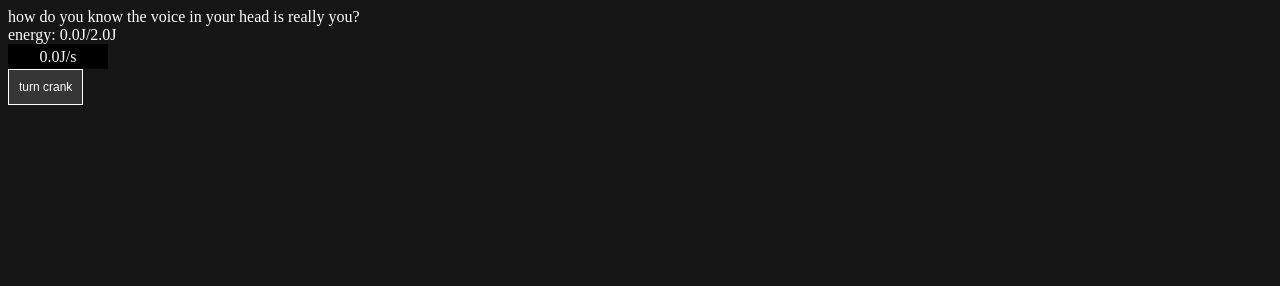
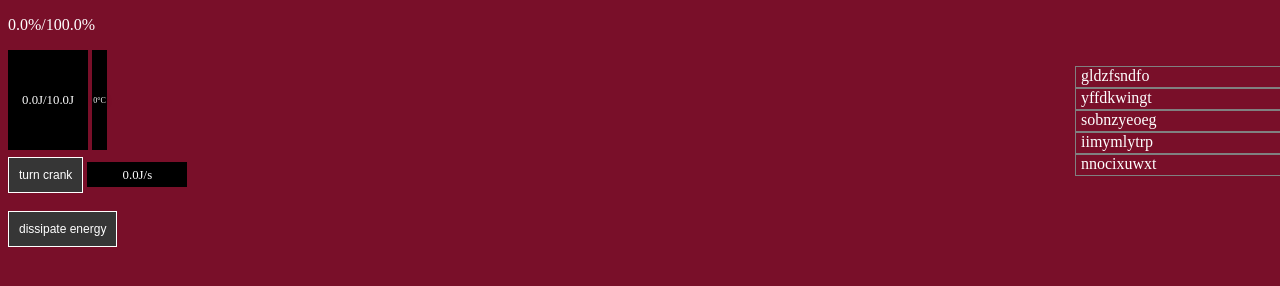
Before and after one commit to alfredoow/crank, a plain HTML site: page index.html in a window 1280 px wide. Drawn offline with Linux system fonts and the light colour scheme.

Commit message:
Add files via upload

```diff
--- a/index.html
+++ b/index.html
@@ -7,18 +7,39 @@
 
   <script src="script.js"></script>
   <script src="jmath.js"></script>
+  <script src="toughts.js"></script>
 </head>
 
 <body>
-  <span id="debug">0</span></br>
-  <span>energy: </span><span class="battery" id="total_energy">0.0J/0.0J</span></br>
+  <p id="debug">NaN</p>
 
-  <div id="energy-bar" class="progress-container">
-    <div class="progress-bar"></div>
-    <div class="progress-text">0.2J/0.5J</div>
+  <div id="batery-div">
+    <div id="battery-bar" class="vprogress-container">
+      <div class="vprogress-bar"></div>
+      <div class="vprogress-text">0.0J/0.0J</div>
+    </div>
+
+    <div id="temp-bar" class="vprogress-container">
+      <div id="temp-bar-fill" class="vprogress-bar"></div>
+      <div class="vprogress-text">0°C</div>
+    </div>
   </div>
 
-  <button class="default-btn" id="energy-btn" onclick="turnCrank()">turn crank</button>
+  <div id="crank-div">
+    <button class="default-btn" id="energy-btn" onclick="turnCrank()">turn crank</button>
+
+    <div id="energy-bar" class="progress-container">
+      <div class="progress-bar"></div>
+      <div class="progress-text">0.0J/0.0J</div>
+    </div>
+  </div>
+
+
+  <br>
+
+  <button class="default-btn" onclick="dissipateEnergy()">dissipate energy</button>
+
+  <ul id="notifications"></ul>
 </body>
 
 </html>
--- a/script.js
+++ b/script.js
@@ -1,4 +1,4 @@
-max_energy = 2;
+max_energy = 10;
 energy = 0;
 
 crank_force = 0.35;
@@ -8,21 +8,49 @@ friction = 0.965;
 max_force = 1;
 force = 0;
 
+temp = 0;
+max_temp = 50;
+
 lastFrame = 0;
 nowFrame = 0;
+
+let logs = [];
 
 window.onblur = function () {
   force = 0;
   kforce = 0;
 };
 
+function start() {
+  let empty_log
+
+  for (let i=0;i<5;i++) {
+    empty_log = document.createElement("li");
+    logs[i] = empty_log;
+    notifications.appendChild(empty_log);
+  }
+}
+
 function update(dt) {
+  let notifications = document.getElementById("notifications");
+  document.getElementById("debug").innerHTML = ((temp / max_temp) * 100).toFixed(1) + "%/" + ((1 - (temp / max_temp)) * 100).toFixed(1) + "%";
+
   let energy_bar = document.getElementById("energy-bar").querySelector(".progress-bar");
   let energy_bar_text = document.getElementById("energy-bar").querySelector(".progress-text");
   let energy_btn = document.getElementById("energy-btn");
 
-  document.getElementById("total_energy").innerHTML = energy.toFixed(1) + "J/" + max_energy.toFixed(1) + "J";
-  document.getElementById("debug").innerHTML = "how do you know the voice in your head is really you?";
+  let battery_bar = document.getElementById("battery-bar").querySelector(".vprogress-bar");
+  let battery_text = document.getElementById("battery-bar").querySelector(".vprogress-text");
+
+  let temp_bar = document.getElementById("temp-bar").querySelector(".vprogress-bar");
+  let temp_text = document.getElementById("temp-bar").querySelector(".vprogress-text");
+
+  battery_bar.style.height = (energy / max_energy) * 100 + "%";
+  battery_text.innerHTML = energy.toFixed(1) + "J/" + max_energy.toFixed(1) + "J";
+
+  temp_bar.style.height = (temp / max_temp) * 100 + "%";
+  temp_bar.style.backgroundColor = "rgb(" + (temp / max_temp) * 510 + "," + (1.25 - (temp / max_temp)) * 255 + ",0)";
+  temp_text.innerHTML = Math.round(temp) + "°C";
 
   energy_bar.style.width = (force / max_force) * 100 + "%";
   energy_bar_text.innerHTML = force.toFixed(1) + "J/s";
@@ -38,21 +66,58 @@ function update(dt) {
   }
 
   energy += force * dt;
+  temp += force * 10 * dt;
+
   energy = jclamp(energy, 0, max_energy);
-
-  if (energy == max_energy) {
-    energy_btn.disabled = true;
-  }else{
-    energy_btn.disabled = false;
-  }
+  temp = jclamp(temp, 0, max_temp);
 }
 
+function add_log(message) {
+  let new_log = document.createElement("li");
+  new_log.innerHTML = message;
+
+  notifications.removeChild(logs[0]);
+  logs = reorganize_logs(logs, new_log);
+
+  notifications.appendChild(new_log);
+}
+
+function reorganize_logs(log_arr, new_log) {
+  for (let i = 0; i < log_arr.length;i++) {
+    if (i != 4) {
+      log_arr[i] = log_arr[i+1];
+    }else{
+      log_arr[i] = new_log;
+    }
+  }
+
+  return log_arr;
+}
+
+function rndstring(length) {
+  let result = '';
+  const characters = 'abcdefghijklmnopqrstuvwxyz';
+  const charactersLength = characters.length;
+  let counter = 0;
+  while (counter < length) {
+    result += characters.charAt(Math.floor(Math.random() * charactersLength));
+    counter += 1;
+  }
+  return result;
+}
+
+let startOnce = true;
+
 window.setInterval(function() {
-  t_sec++;
+  add_log(rndstring(10));
 }, 1000)
 
 window.setInterval(function() {
   delta = (new Date().getTime() - lastFrame) / 1000;
+  if (startOnce) {
+    start();
+    startOnce = false;
+  }
   update(delta);
   lastFrame = new Date().getTime();
 }, 16);
@@ -60,3 +125,8 @@ window.setInterval(function() {
 function turnCrank() {
   kforce += crank_force;
 }
+
+function dissipateEnergy() {
+  add_log(toughts[Math.floor(Math.random() * toughts.length)]);
+  energy = 0;
+}
--- a/style.css
+++ b/style.css
@@ -1,13 +1,12 @@
 body {
   color: white;
-  background-color: #161616
+  background-color: rgb(121, 15, 41);
 }
 
 .default-btn {
   background-color: #363636;
   border: 1px solid white;
   color: white;
-  opacity: 1;
   padding: 10px 10px;
   text-align: center;
   text-decoration: none;
@@ -16,13 +15,11 @@ body {
 }
 
 .default-btn:hover {
-  opacity: 1;
   background-color: #525252;
   box-shadow: 1px 1px 5px black;
 }
 
 .default-btn:active {
-  opacity: 1;
   background-color: #363636;
   box-shadow: none;
 }
@@ -30,10 +27,6 @@ body {
 .default-btn:disabled {
   opacity: 0.6;
   pointer-events: none;
-}
-
-.default-btn:focus {
-  outline: none;
 }
 
 .progress-container {
@@ -51,12 +44,74 @@ body {
 }
 
 .progress-container .progress-text {
+  position: absolute;
+  text-align: center;
+  right: 0;
+  left: 0;
+  top: 50%;
+  transform: translateY(-50%);
+  color: rgb(255, 255, 255);
+  text-shadow: 1px 1px 5px black;
+  font-size: 80%;
+}
+
+div .progress-container {
+  display: inline-block;
+  top:8px;
+}
+
+div .vprogress-container {
+  display: inline-block;
+}
+
+.vprogress-container {
+  height: 100px;
+  width: 80px;
+  background-color: #000000;
+  position: relative;
+}
+
+.vprogress-container .vprogress-bar {
+  position: absolute;
+  height: 50%;
+  width: 100%;
+  bottom:0;
+  background-color: #51ff8b;
+}
+
+.vprogress-container .vprogress-text {
+  position: absolute;
+  text-align: center;
+  right: 0;
+  left: 0;
+  top: 50%;
+  transform: translateY(-50%);
+  color: rgb(255, 255, 255);
+  text-shadow: 1px 1px 5px black;
+  font-size: 80%;
+}
+
+#notifications {
   position:absolute;
-  text-align: center;
-  right:0;
-  left:0;
-  top:50%;
-  transform: translateY(-50%);
-  color:rgb(255, 255, 255);
-  text-shadow: 1px 1px 5px black;
+  width:200px;
+  height:20px;
+  top:50px;
+  right:5px;
 }
+
+#notifications li {
+  list-style-type: none;
+  min-height:100%;
+  width:100%;
+  padding-left:5px;
+  color:white;
+  border:grey solid 1px;
+}
+
+#temp-bar {
+  width:15px;
+}
+
+#temp-bar .vprogress-text {
+  font-size:50%;
+}
--- /dev/null
+++ b/toughts.js
@@ -0,0 +1,5 @@
+toughts = [
+    'how do you know the voice in your head is really you?',
+    'why turning a crank sparks a battery? there must be something to do with that "alternating" thing.',
+    'what does J stands for? Jolts?'
+];
```
